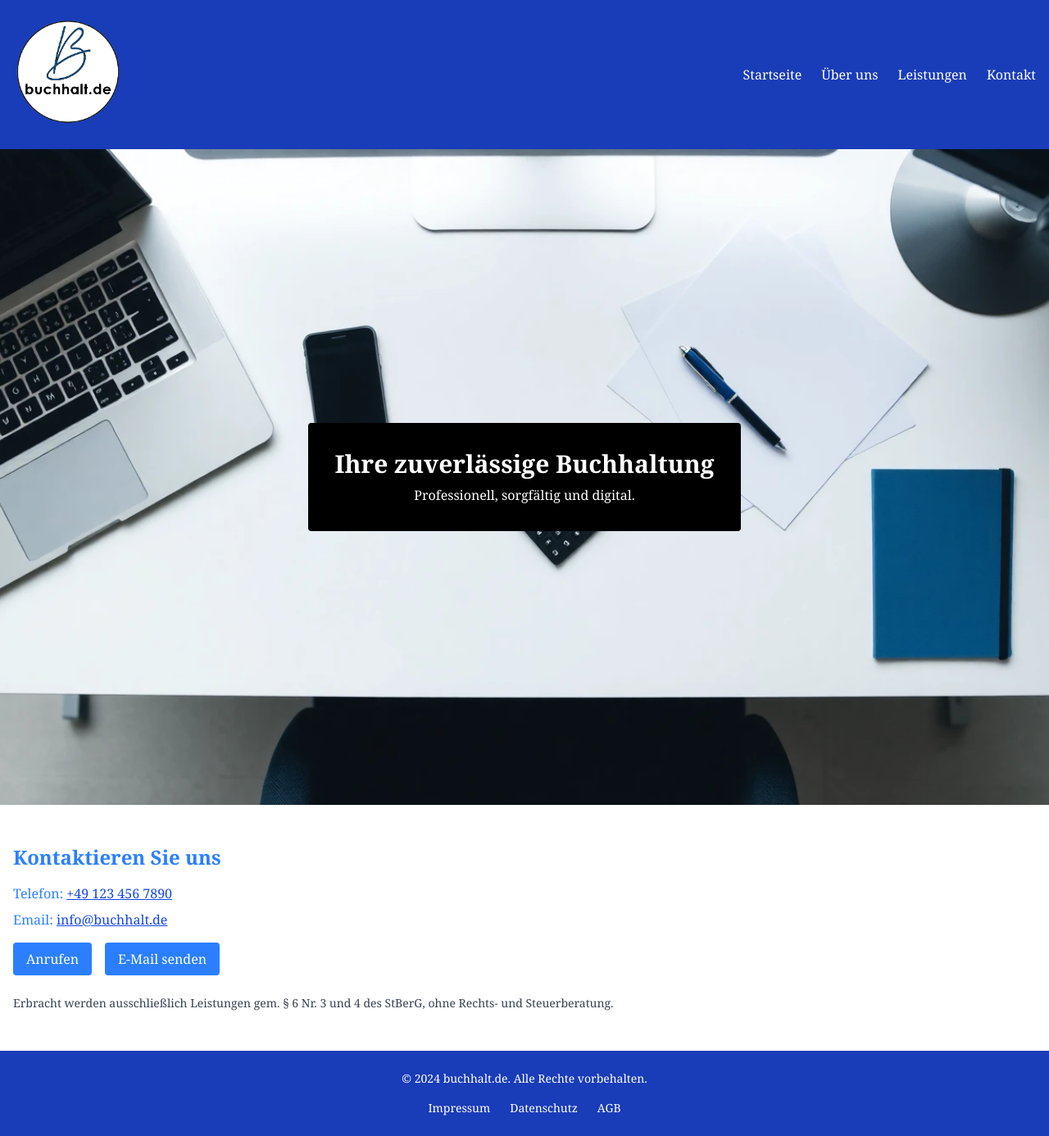
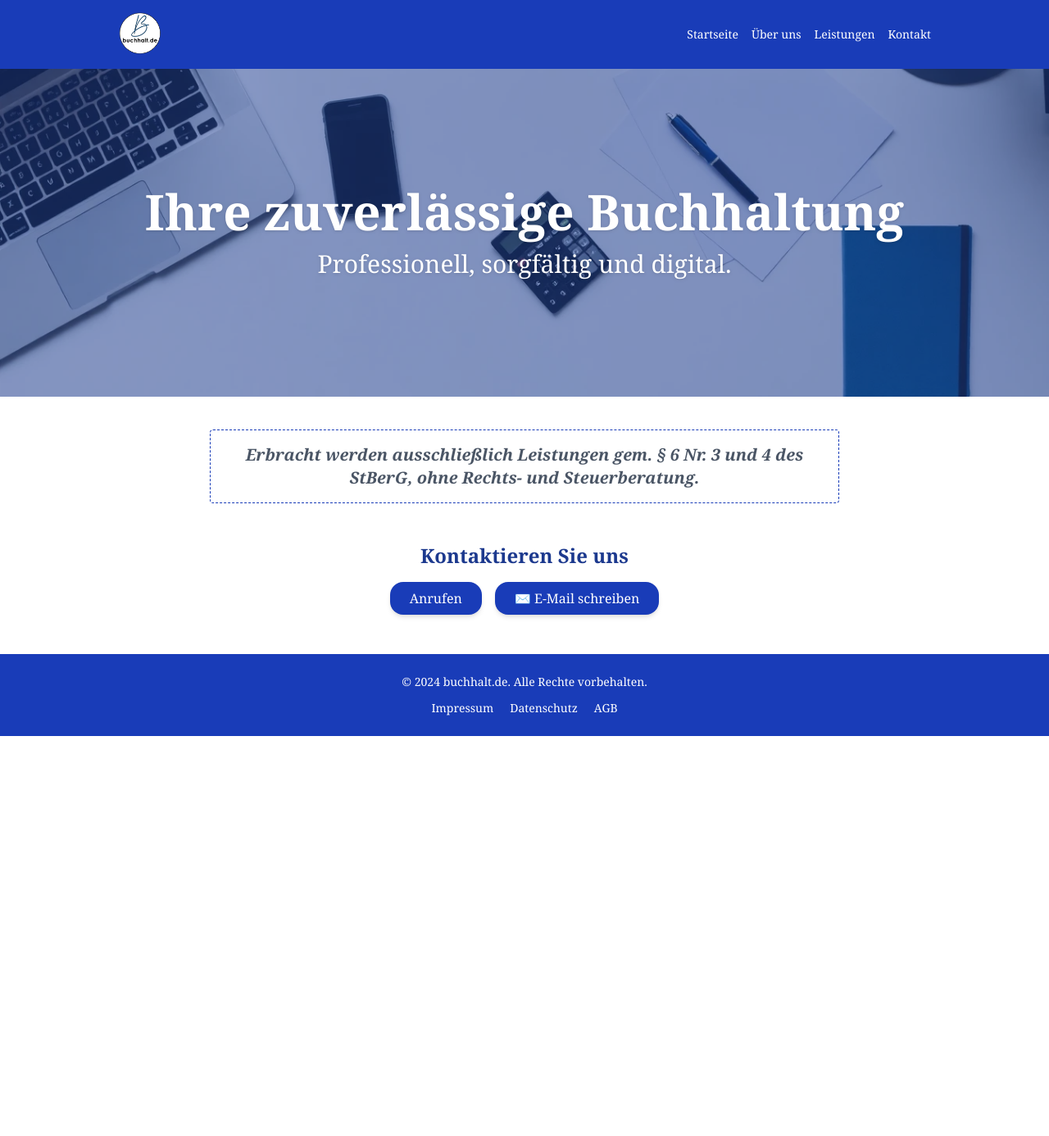
Before and after one commit to deki84/buchhalt_website, a Next.js app: page / in a window 1280 px wide. Shown: the whole page at 82% size. After the commit the page ends 898 px from the top, so only its background shows below. Built offline with nearby package versions, Linux system fonts and the light colour scheme.

Commit message:
create contact

```diff
--- a/src/app/page.tsx
+++ b/src/app/page.tsx
@@ -6,14 +6,23 @@ import Image from 'next/image';
 export default function Home() {
   return (
     <main className="min-h-screen bg-white text-blue-500 font-[Cambria]">
-      {/* Header */}
-      <header className="bg-blue-800 py-4">
-        <div className="container mx-auto px-4 flex justify-between items-center">
-          <div className="logo">
-            <Image src="/logo_buchhalt.png" alt="Logo Buchhalt.de" width={150} height={50} />
-          </div>
+      {/* 🔷 HEADER mit Logo und Navigation */}
+      <header className="bg-blue-800 py-3">
+        <div className="max-w-screen-lg mx-auto px-4 flex items-center justify-between">
+          {/* Logo links */}
+          <Link href="/">
+            <Image
+              src="/logo_buchhalt.png" // Hier dein Logo (liegt im public-Ordner)
+              alt="Logo Buchhalt.de"
+              width={60}
+              height={60}
+              className="rounded-full"
+            />
+          </Link>
+
+          {/* Navigation rechts */}
           <nav>
-            <ul className="flex space-x-6 text-white">
+            <ul className="flex space-x-4 text-white text-sm font-medium">
               <li><a href="#home" className="hover:underline">Startseite</a></li>
               <li><a href="#about" className="hover:underline">Über uns</a></li>
               <li><a href="#services" className="hover:underline">Leistungen</a></li>
@@ -23,55 +32,65 @@ export default function Home() {
         </div>
       </header>
 
-      {/* Hero Section */}
-      <section id="home" className="bg-cover bg-center min-h-screen
- flex items-center justify-center text-center text-white" style={{ backgroundImage: "url('/hero-image.png')" }}>
-        <div className="bg-black bg-opacity-50 p-8 rounded">
-          <h1 className="text-3xl font-bold">Ihre zuverlässige Buchhaltung</h1>
-          <p className="mt-2">Professionell, sorgfältig und digital.</p>
+      {/* 🟦 HERO-SECTION mit Hintergrundbild */}
+      <section
+  id="home"
+  className="relative bg-cover bg-center h-[50vh] flex items-center justify-center text-center"
+  style={{ backgroundImage: "url('/hero-image.png')" }}
+>
+  {/* bläulicher Overlay mit Transparenz */}
+  <div className="absolute inset-0 bg-blue-900 opacity-50"></div>
+
+  {/* Text darüber */}
+  <div className="relative z-10 px-4 text-white">
+    <h1 className="text-4xl md:text-6xl font-extrabold font-[Cambria] drop-shadow">
+      Ihre zuverlässige Buchhaltung
+    </h1>
+    <p className="mt-4 text-lg md:text-3xl font-[Cambria] drop-shadow">
+      Professionell, sorgfältig und digital.
+    </p>
   </div>
 </section>
 
-      {/* Kontakt-Info */}
-      <section className="container mx-auto px-4 py-12" id="contact-info">
-        <h2 className="text-2xl font-bold mb-4">Kontaktieren Sie uns</h2>
-        <p className="mb-2">Telefon: <a href="tel:+491234567890" className="text-blue-700 underline">+49 123 456 7890</a></p>
-        <p className="mb-4">Email: <a href="mailto:info@buchhalt.de" className="text-blue-700 underline">info@buchhalt.de</a></p>
-        <div className="flex space-x-4">
-          <a href="tel:+491234567890" className="bg-blue-500 text-white py-2 px-4 rounded hover:bg-blue-600">Anrufen</a>
-          <a href="mailto:info@buchhalt.de" className="bg-blue-500 text-white py-2 px-4 rounded hover:bg-blue-600">E-Mail senden</a>
+<div className="mt-10 font-bold italic text-xl text-gray-600 max-w-3xl mx-auto border border-dashed border-blue-800 p-4 rounded text-center font-[Cambria]">
+  Erbracht werden ausschließlich Leistungen gem. § 6 Nr. 3 und 4 des StBerG, ohne Rechts- und Steuerberatung.
 </div>
-        <div className="mt-6 text-sm text-gray-700">
-          <p>Erbracht werden ausschließlich Leistungen gem. § 6 Nr. 3 und 4 des StBerG, ohne Rechts- und Steuerberatung.</p>
+
+      {/* 🟨 KONTAKTBLOCK unter Hero */}
+      <div className="bg-white text-center py-12 px-4" id="contact">
+        <h2 className="text-2xl font-bold text-blue-900 mb-4 font-[Cambria]">Kontaktieren Sie uns</h2>
+
+
+        <div className="flex justify-center gap-4">
+          <a
+            href="tel:+491234567890"
+            className="bg-blue-800 text-white font-[Cambria] px-6 py-2 rounded-2xl shadow-md hover:bg-blue-900 transition"
+          >
+             Anrufen
+          </a>
+          <a
+            href="mailto:info@buchhalt.de"
+            className="bg-blue-800 text-white font-[Cambria] px-6 py-2 rounded-2xl shadow-md hover:bg-blue-900 transition"
+          >
+            ✉️ E-Mail schreiben
+          </a>
         </div>
-      </section>
+      </div>
 
-      {/* Footer */}
+      {/* ⚫ FOOTER mit rechtlichen Links */}
       <footer className="bg-blue-800 text-white py-6">
-  <div className="container mx-auto px-4 text-center">
+        <div className="max-w-screen-md mx-auto px-4 text-center">
           <p className="text-sm">&copy; 2024 buchhalt.de. Alle Rechte vorbehalten.</p>
-    <nav className="mt-4">
-      <ul className="flex justify-center space-x-6 text-sm">
-        <li>
-          <Link href="/impressum" className="hover:underline">
-            Impressum
-          </Link>
-        </li>
-        <li>
-          <Link href="/datenschutz" className="hover:underline">
-            Datenschutz
-          </Link>
-        </li>
-        <li>
-          <Link href="/agb" className="hover:underline">
-            AGB
-          </Link>
-        </li>
+
+          <nav className="mt-3">
+            <ul className="flex justify-center space-x-5 text-sm">
+              <li><Link href="/impressum" className="hover:underline">Impressum</Link></li>
+              <li><Link href="/datenschutz" className="hover:underline">Datenschutz</Link></li>
+              <li><Link href="/agb" className="hover:underline">AGB</Link></li>
             </ul>
           </nav>
         </div>
       </footer>
-
     </main>
   );
 }
```
Lines whose indentation alone changed are shown as unchanged.
